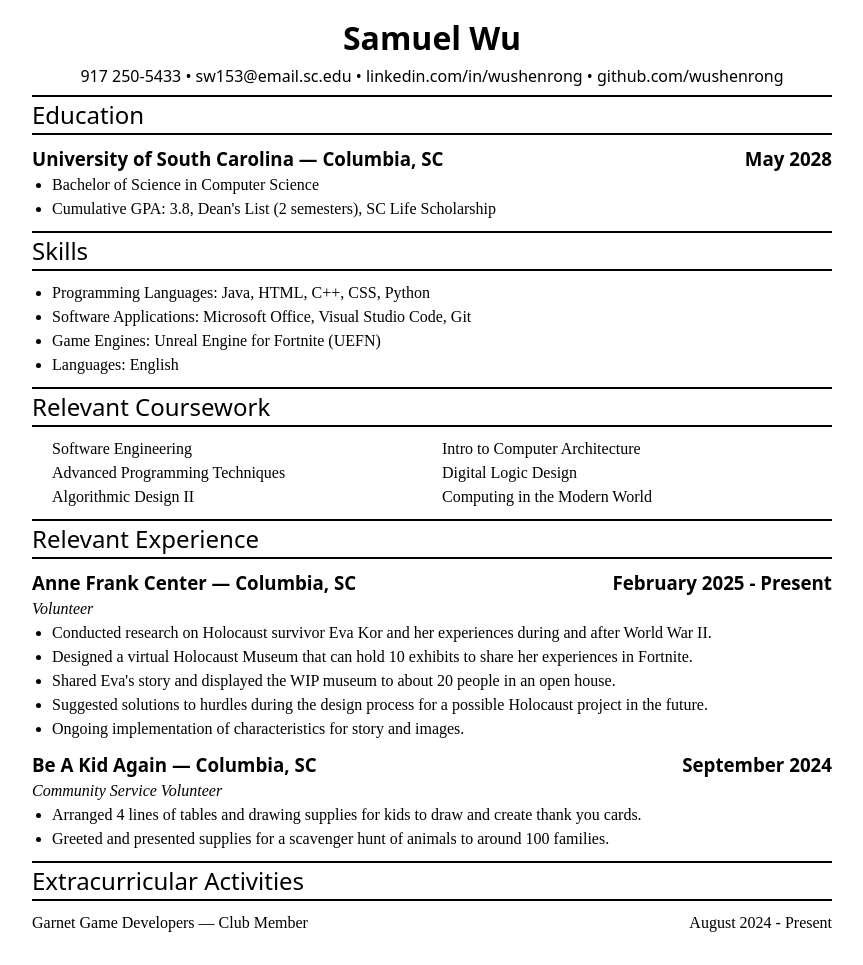
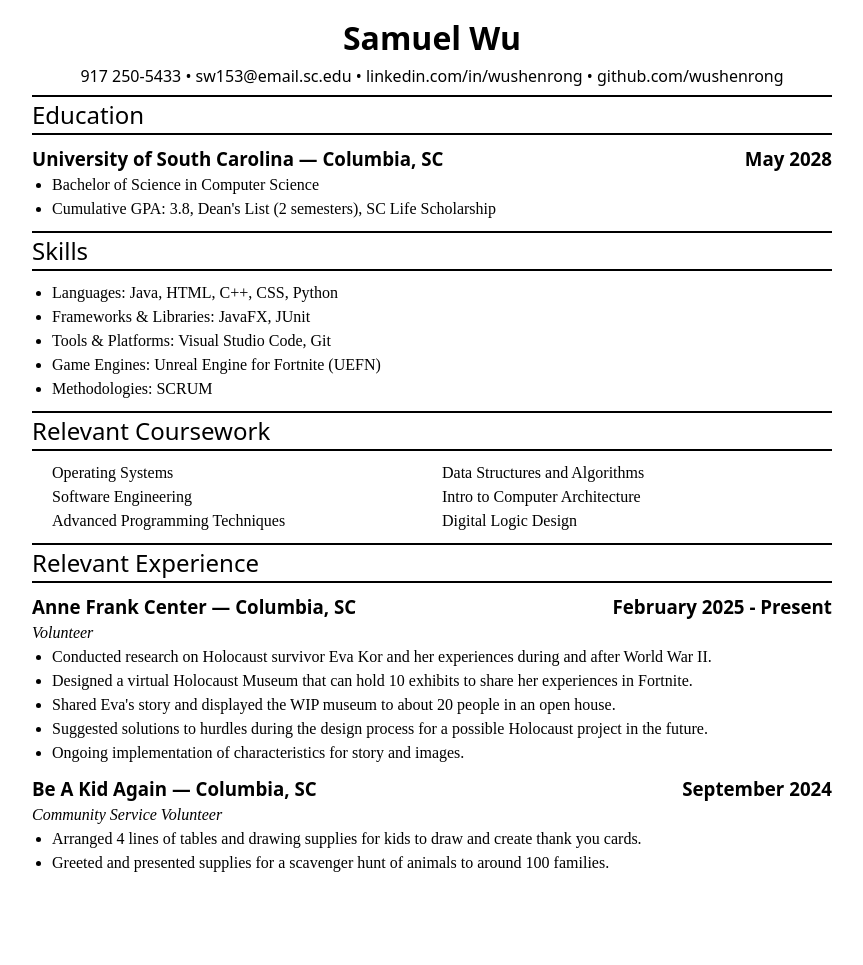
Before and after one commit to wushenrong/wushenrong.github.io, a Jekyll site: the page built from pages/resume.html, in a window 1280 px wide. Shown: the whole page, without its empty margins (208-1071 px from the left). Built offline with Jekyll 4.4.1, drawn with Linux system fonts in a browser that asks for light colours; after the commit the page ends 905 px from its top, so only the background shows below that.

Commit message:
✨ Update resume for 2026
Signed-off-by: Samuel Wu <twopizza9621536@gmail.com>

```diff
--- a/pages/resume.html
+++ b/pages/resume.html
@@ -47,21 +47,22 @@ permalink: /resume/
         <section>
           <h2 class="section-heading">Skills</h2>
           <ul class="skills">
-            <li>Programming Languages: Java, HTML, C++, CSS, Python</li>
-            <li>Software Applications: Microsoft Office, Visual Studio Code, Git</li>
+            <li>Languages: Java, HTML, C++, CSS, Python</li>
+            <li>Frameworks & Libraries: JavaFX, JUnit</li>
+            <li>Tools & Platforms: Visual Studio Code, Git</li>
             <li>Game Engines: Unreal Engine for Fortnite (UEFN)</li>
-            <li>Languages: English</li>
+            <li>Methodologies: SCRUM</li>
           </ul>
         </section>
         <section>
           <h2 class="section-heading">Relevant Coursework</h2>
           <p class="coursework">
+            <span>Operating Systems</span>
+            <span>Data Structures and Algorithms</span>
             <span>Software Engineering</span>
             <span>Intro to Computer Architecture</span>
             <span>Advanced Programming Techniques</span>
             <span>Digital Logic Design</span>
-            <span>Algorithmic Design II</span>
-            <span>Computing in the Modern World</span>
           </p>
         </section>
         <section>
@@ -101,15 +102,6 @@ permalink: /resume/
             </li>
           </ul>
         </section>
-        <section>
-          <h2 class="section-heading">Extracurricular Activities</h2>
-          <ul class="flushed-list extracurricular">
-            <li>
-              <span>Garnet Game Developers — Club Member</span>
-              <span>August 2024 - Present</span>
-            </li>
-          </ul>
-        </section>
       </div>
     </main>
   </body>
```
Also changed, not shown: Gemfile.lock.
